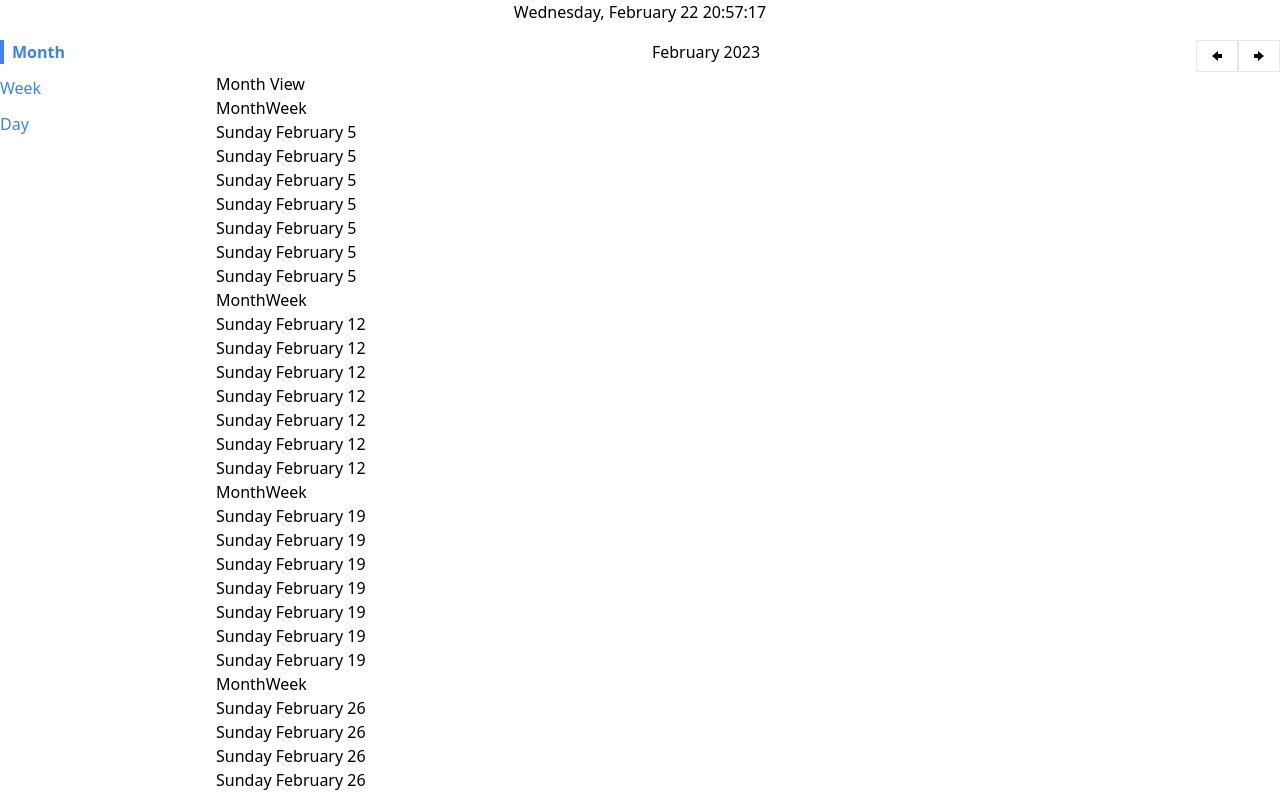
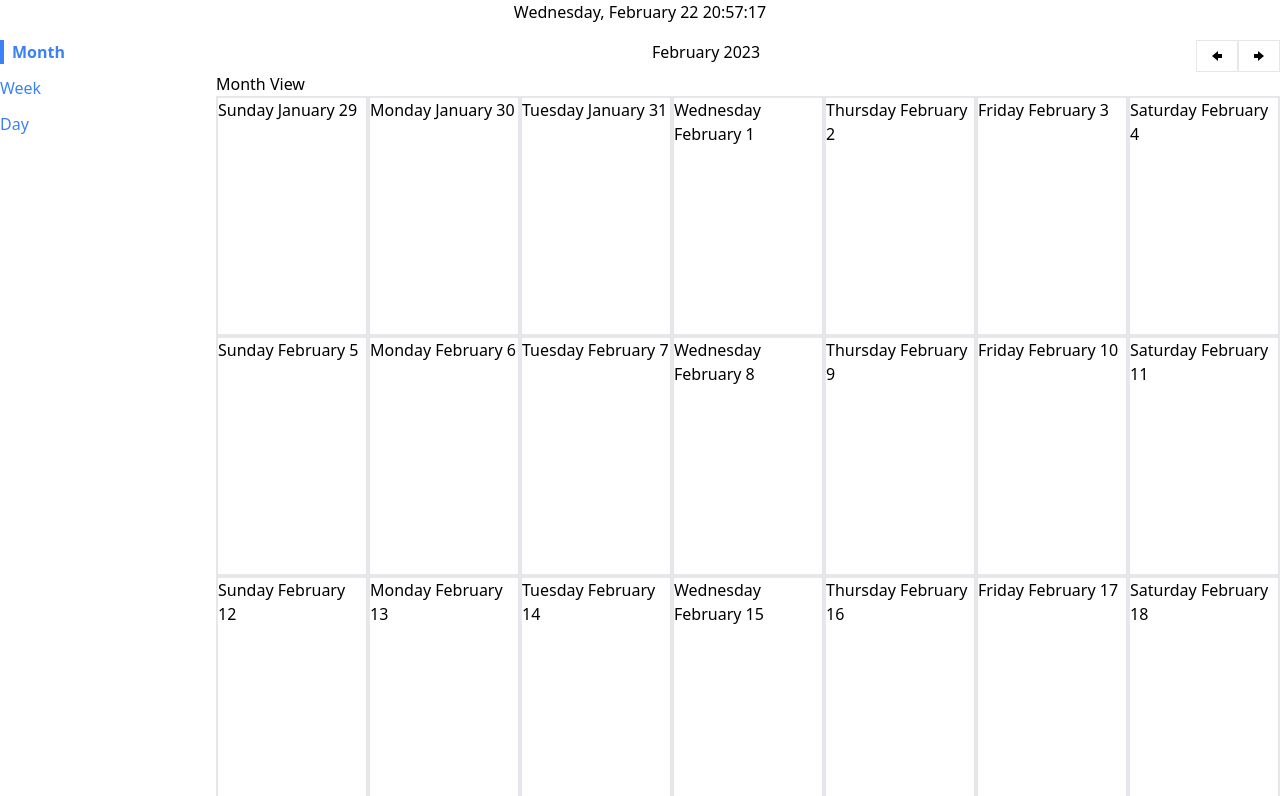
Before and after one commit to Pfirewire/react-calendar, a React (Create React App) app: page / in a window 1280 px wide. Shown: the top 796 px of the page. Built offline with nearby package versions, Linux system fonts and the light colour scheme.

Commit message:
Fixed MonthWeek not showing correct weeks and only showing Sundays seven times. Added slight styling

```diff
--- a/src/components/month/MonthDay.js
+++ b/src/components/month/MonthDay.js
@@ -5,7 +5,7 @@ function MonthDay({ date }) {
     let prettyDate = convertDateAndTime(new Date(date));
 
     return(
-        <div>
+        <div className='border-2 h-60 w-60'>
             {prettyDate.dayString} {prettyDate.monthString} {prettyDate.day}
         </div>
     )
--- a/src/components/month/MonthWeek.js
+++ b/src/components/month/MonthWeek.js
@@ -5,15 +5,14 @@ function MonthWeek({ startDate }) {
     let date = new Date(startDate);
     let content = [];
     let dayOfWeek = 0;
+    date.setDate(date.getDate() - 1);
     while(dayOfWeek < 7) {
-        content.push(<MonthDay key={dayOfWeek} date={date} />);
+        content.push(<MonthDay key={dayOfWeek} date={date.setDate(date.getDate() + 1)} />);
         dayOfWeek++;
-        date.setDate(date.getDate() + 1);
         console.log(date);
     }
     return(
-        <div>
-            MonthWeek
+        <div className='flex flex-row items-center justify-center'>
             {content}
         </div>
     );
```
